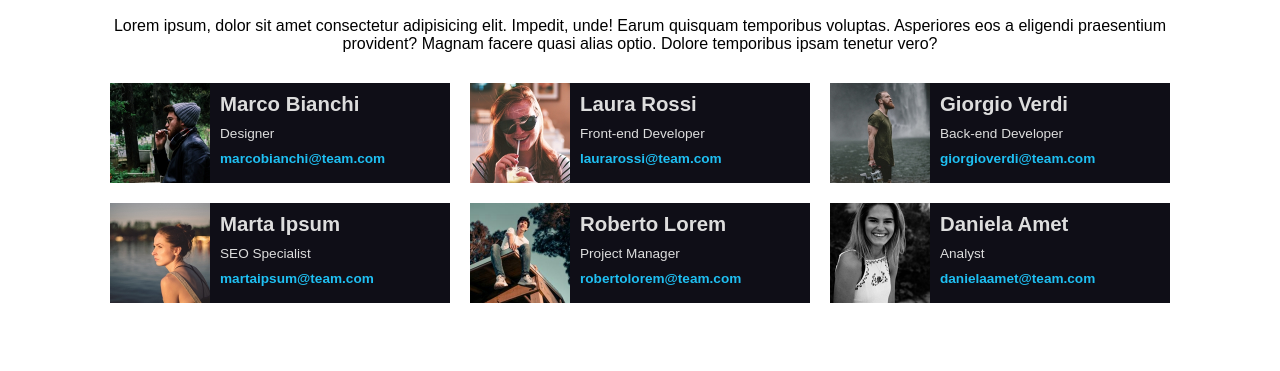
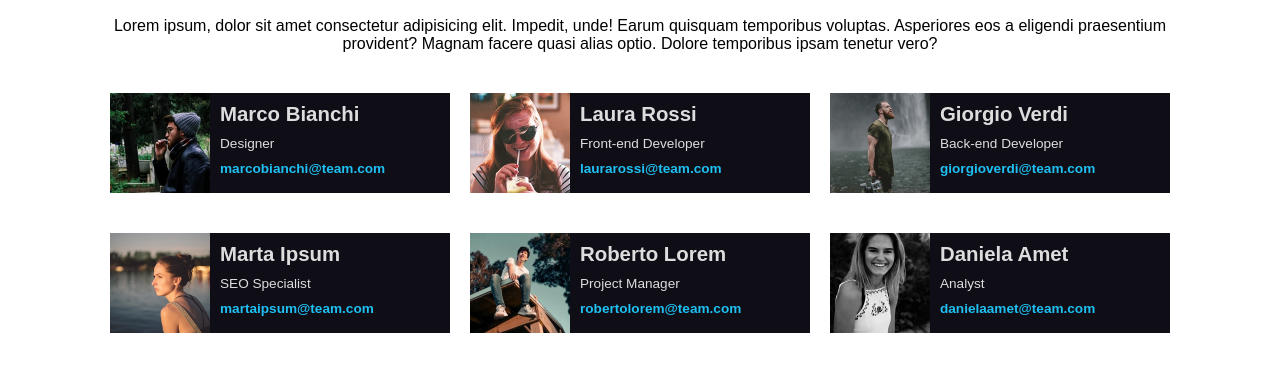
Before and after one commit to MarcosZacarias/html-css-float-cards, a plain HTML site: page index.html in a window 1280 px wide. Shown: the part 103-474 px from the top of the page. Drawn offline with Linux system fonts and the light colour scheme.

Commit message:
fix margin cards

```diff
--- a/CSS/style.css
+++ b/CSS/style.css
@@ -57,7 +57,7 @@ a {
   color: #ddd;
   font-size: 0.85rem;
 
-  margin: 10px 10px;
+  margin: 20px 10px;
 }
 
 .box > img {
```
Also changed, not shown: index.html (+1 -0 lines).
